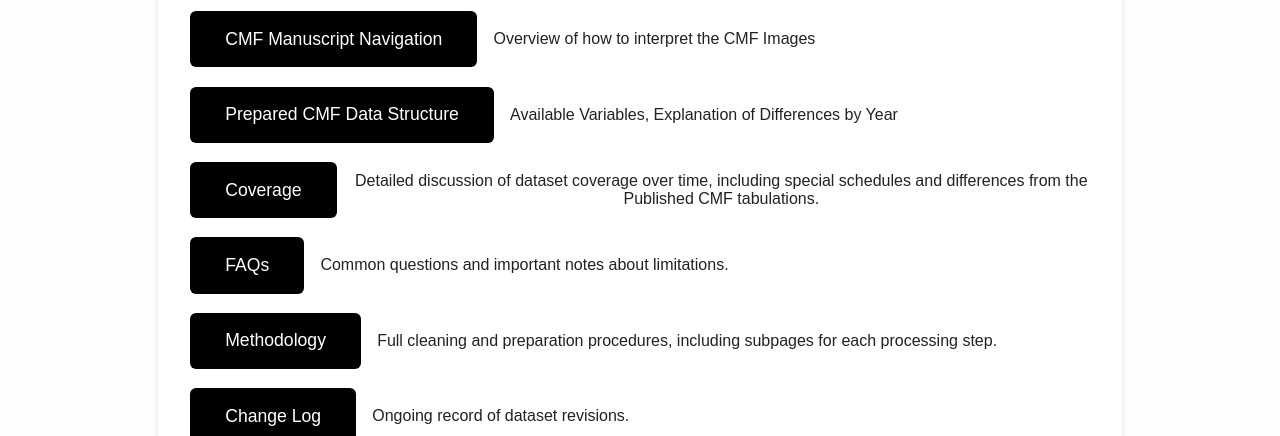
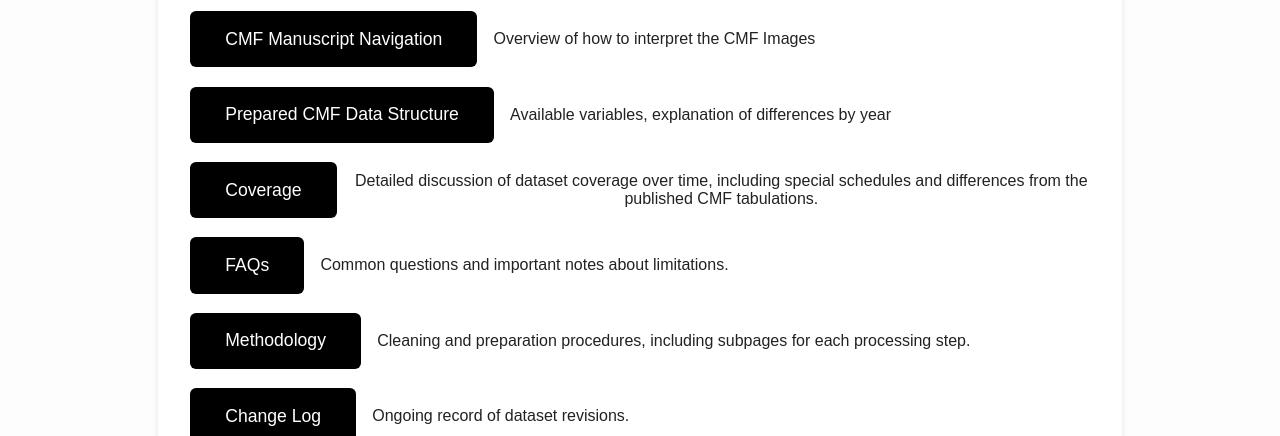
Before and after one commit to allen-otterstrom/CMF_data, a Jekyll site: the page built from about.md, in a window 1280 px wide. Shown: the part 1278-1714 px from the top of the page. Built offline with Jekyll 4.4.1, drawn with Linux system fonts in a browser that asks for light colours.

Commit message:
Update about.md

```diff
--- a/about.md
+++ b/about.md
@@ -30,11 +30,11 @@ Below is a modern state-boundary map showing which states have **complete covera
   </div>
   <div style="display: flex; align-items: center; gap: 1em;">
     <a href="{{ '/data-structure' | relative_url }}" class="button">Prepared CMF Data Structure</a>
-    <span>Available Variables, Explanation of Differences by Year</span>
+    <span>Available variables, explanation of differences by year</span>
   </div>
   <div style="display: flex; align-items: center; gap: 1em;">
     <a href="{{ '/coverage' | relative_url }}" class="button">Coverage</a>
-    <span>Detailed discussion of dataset coverage over time, including special schedules and differences from the Published CMF tabulations.</span>
+    <span>Detailed discussion of dataset coverage over time, including special schedules and differences from the published CMF tabulations.</span>
   </div>
   <div style="display: flex; align-items: center; gap: 1em;">
     <a href="{{ '/faqs' | relative_url }}" class="button">FAQs</a>
@@ -42,7 +42,7 @@ Below is a modern state-boundary map showing which states have **complete covera
   </div>
   <div style="display: flex; align-items: center; gap: 1em;">
     <a href="{{ '/methodology' | relative_url }}" class="button">Methodology</a>
-    <span>Full cleaning and preparation procedures, including subpages for each processing step.</span>
+    <span>Cleaning and preparation procedures, including subpages for each processing step.</span>
   </div>
   <div style="display: flex; align-items: center; gap: 1em;">
     <a href="{{ '/change-log' | relative_url }}" class="button">Change Log</a>
```
